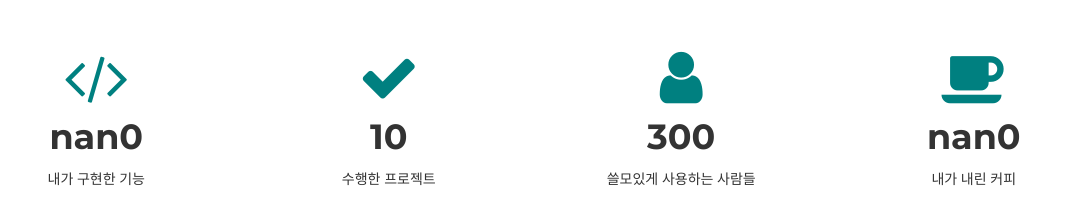
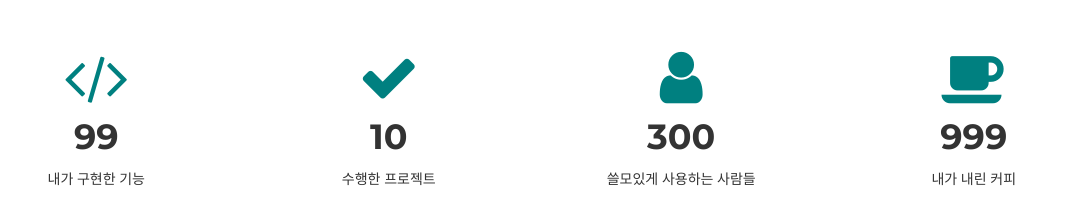
Before and after one commit to CHOIYEJUN/Portfolio-Junny, a plain HTML site: page src/index.html in a window 1280 px wide. Shown: the part 1653-1865 px from the top of the page, without its empty margins (105-1184 px from the left). Drawn offline with nearby package versions, Linux system fonts and the light colour scheme.

Commit message:
Update index.html

```diff
--- a/src/index.html
+++ b/src/index.html
@@ -161,7 +161,7 @@
 				<div class="row">
 					<div class="col-lg-3 stats">
 						<span class="fa fa-code" aria-hidden="true"></span>
-						<div class="counter" data-count="99+">0</div>
+						<div class="counter" data-count="99">+</div>
 						<h5>내가 구현한 기능</h5>
 					</div>
 					<div class="col-lg-3 stats">
@@ -176,7 +176,7 @@
 					</div>
 					<div class="col-lg-3 stats">
 						<span class="fa fa-coffee" aria-hidden="true"></span>
-						<div class="counter" data-count="999+">0</div>
+						<div class="counter" data-count="999">+</div>
 						<h5>내가 내린 커피</h5>
 					</div>
 				</div>
```
